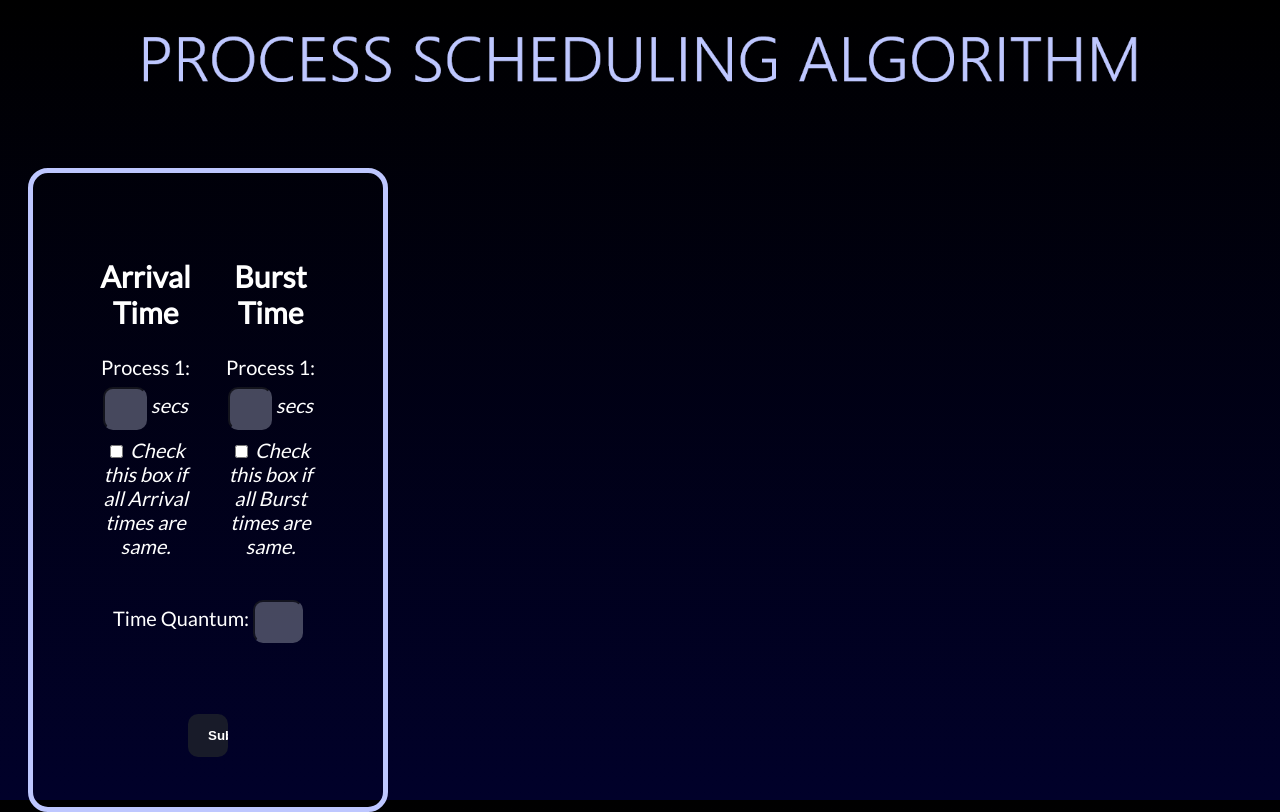
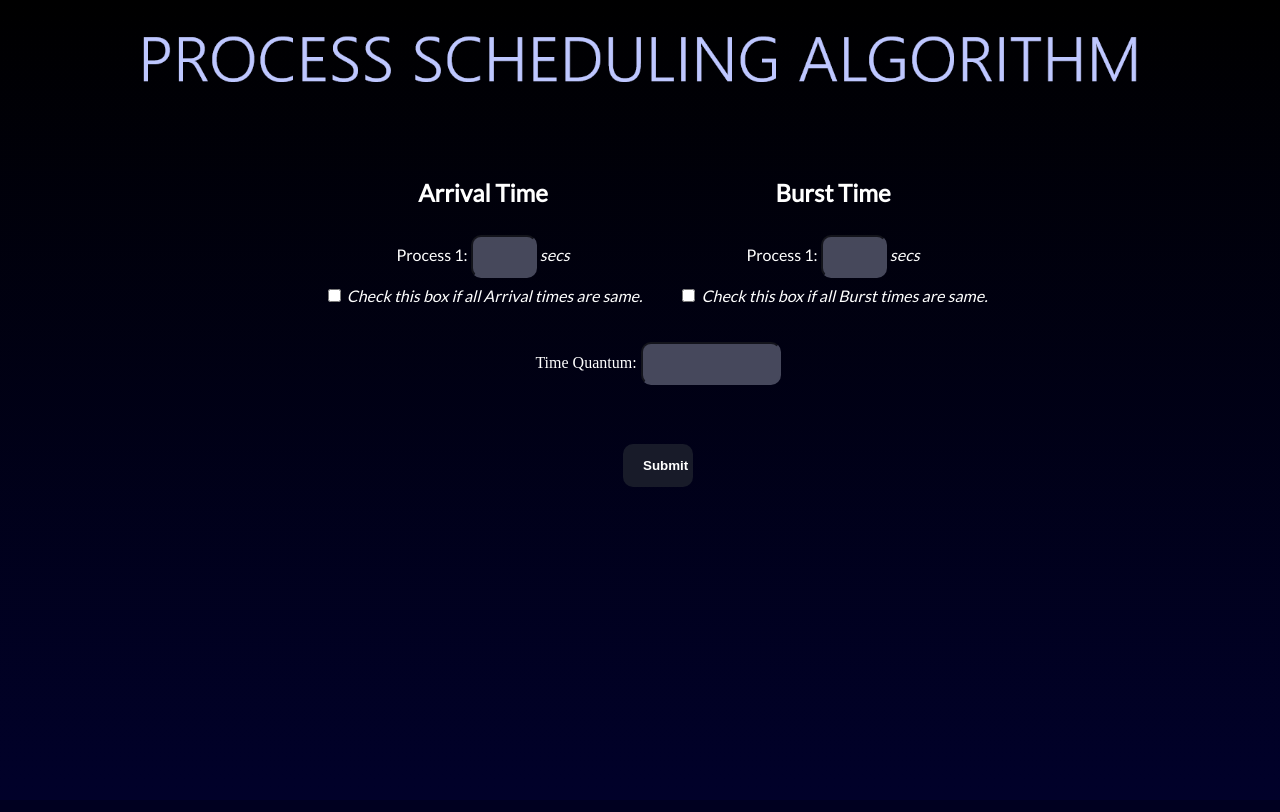
Before and after one commit to Bhavik-20/MiniPro-VisualisationAlgo, a PHP site: page /processtime.php in a window 1280 px wide. After the commit the page ends 487 px from the top, so only its background shows below. Run offline with PHP 8.4, Linux system fonts and the light colour scheme; the visitor is signed in with stand-in values (Sample User, id 1).

Commit message:
UI fixes

```diff
--- a/page1.css
+++ b/page1.css
@@ -3,6 +3,8 @@
 body {
  background-image:linear-gradient(black, #01012A);
  color: white;
+ height: fit-content;
+ padding-bottom: 10px;
 }
 .heading
   {
--- a/processtime.php
+++ b/processtime.php
@@ -104,8 +104,8 @@ input[type=submit]:hover {
 ?>
 <br><br>
     <form action="<?php echo $_SERVER['PHP_SELF'];?>" method="POST">
-        <div class="center">
-          <div class="row">
+        <center>
+          <div class="row" style="padding-left:50%; width:1000px;">
             <div class="column">
                 <center><h2>Arrival Time</h2>
 
@@ -155,10 +155,10 @@ input[type=submit]:hover {
               <br>
             </center>
             <?php } ?>
-
             <input type="submit" name="submit" value="Submit">
           </div>
-        </div>
+            </center>
+            <br>
     </form>
 </body>
 <script>
```
